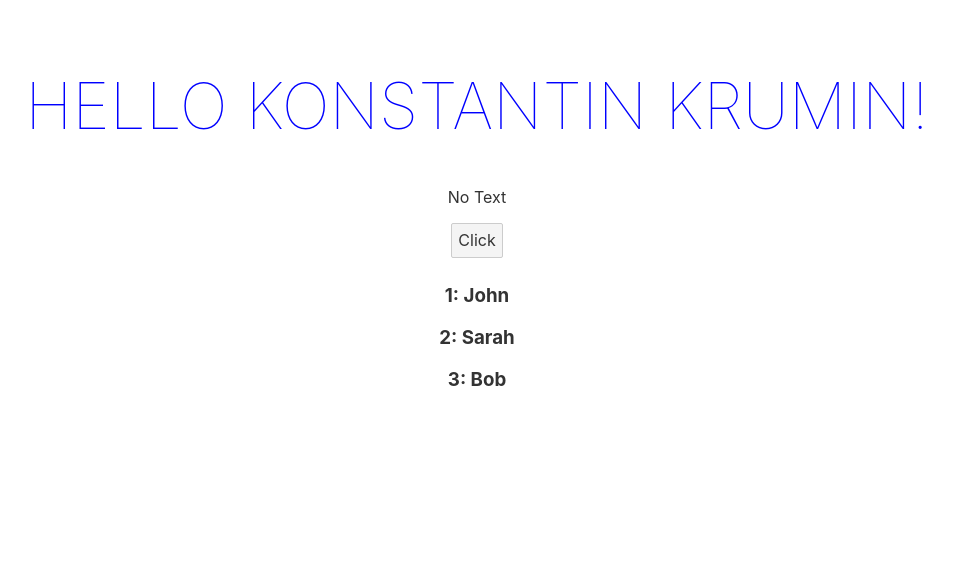
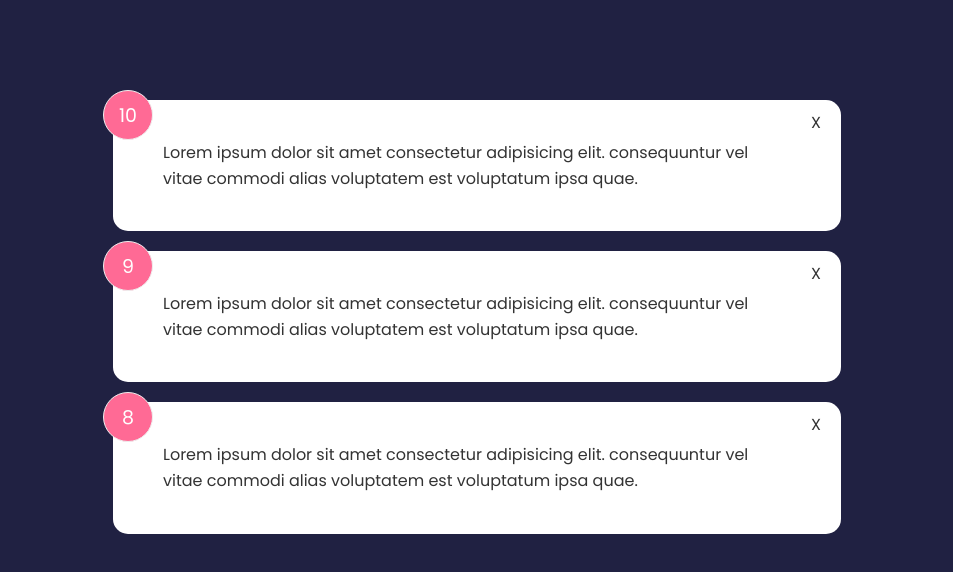
Before and after one commit to konstantinkrumin/svelte-feedback-app, a Svelte app: page / in a window 1280 px wide. Shown: the top 572 px of the page, without its empty margins (163-1116 px from the left). Built offline with nearby package versions, Linux system fonts and the light colour scheme.

Commit message:
adding components and styling

```diff
--- a/public/global.css
+++ b/public/global.css
@@ -1,63 +1,24 @@
-html, body {
-	position: relative;
-	width: 100%;
-	height: 100%;
+@import url('https://fonts.googleapis.com/css2?family=Poppins:wght@400;600;700&display=swap');
+
+* {
+  box-sizing: border-box;
+  margin: 0;
+  padding: 0;
 }
 
 body {
-	color: #333;
-	margin: 0;
-	padding: 8px;
-	box-sizing: border-box;
-	font-family: -apple-system, BlinkMacSystemFont, "Segoe UI", Roboto, Oxygen-Sans, Ubuntu, Cantarell, "Helvetica Neue", sans-serif;
+  font-family: 'Poppins', sans-serif;
+  background-color: #202142;
+  line-height: 1.6;
+  color: #fff;
 }
 
-a {
-	color: rgb(0,100,200);
-	text-decoration: none;
+ul {
+  list-style: none;
 }
 
-a:hover {
-	text-decoration: underline;
+.container {
+  max-width: 768px;
+  margin: 100px auto;
+  padding: 0 20px;
 }
-
-a:visited {
-	color: rgb(0,80,160);
-}
-
-label {
-	display: block;
-}
-
-input, button, select, textarea {
-	font-family: inherit;
-	font-size: inherit;
-	-webkit-padding: 0.4em 0;
-	padding: 0.4em;
-	margin: 0 0 0.5em 0;
-	box-sizing: border-box;
-	border: 1px solid #ccc;
-	border-radius: 2px;
-}
-
-input:disabled {
-	color: #ccc;
-}
-
-button {
-	color: #333;
-	background-color: #f4f4f4;
-	outline: none;
-}
-
-button:disabled {
-	color: #999;
-}
-
-button:not(:disabled):active {
-	background-color: #ddd;
-}
-
-button:focus {
-	border-color: #666;
-}
--- a/src/App.svelte
+++ b/src/App.svelte
@@ -1,65 +1,29 @@
 <script>
-	let firstName = 'Konstantin';
-	let lastName = 'Krumin';
-	let color = 'blue';
-	let showText = false;
-	let users = [
+	import FeedbackList from './components/FeedbackList.svelte';
+
+	let feedback = [
 		{
-			id: '1',
-			name: 'John'
+			id: 1,
+			rating: 10,
+			text: 'Lorem ipsum dolor sit amet consectetur adipisicing elit. consequuntur vel vitae commodi alias voluptatem est voluptatum ipsa quae.',
 		},
 		{
-			id: '2',
-			name: 'Sarah'
+			id: 2,
+			rating: 9,
+			text: 'Lorem ipsum dolor sit amet consectetur adipisicing elit. consequuntur vel vitae commodi alias voluptatem est voluptatum ipsa quae.',
 		},
 		{
-			id: '3',
-			name: 'Bob'
-		}
-	];
-
-	$: name = firstName + ' ' + lastName;
-
-	const toggle = () => {
-		color = color === 'blue' ? 'orange' : 'blue';
-		showText = !showText;
-		users = [...users, { id: '4', name: 'Jen' }]
-	}
+			id: 3,
+			rating: 8,
+			text: 'Lorem ipsum dolor sit amet consectetur adipisicing elit. consequuntur vel vitae commodi alias voluptatem est voluptatum ipsa quae.',
+		},
+	]
 </script>
 
-<main>
-	<h1 style="color: {color}">Hello {name}!</h1>
-	{#if showText}
-		<p>Visit the <a href="https://svelte.dev/tutorial">Svelte tutorial</a> to learn how to build Svelte apps.</p>
-	{:else}
-		<p>No Text</p>
-	{/if}
-
-	<button on:click={toggle}>Click</button>
-
-	{#each users as user (user.id)}
-		<h3>{user.id}: {user.name}</h3>
-	{/each}
+<main class="container">
+	<FeedbackList {feedback} />
 </main>
 
 <style>
-	main {
-		text-align: center;
-		padding: 1em;
-		max-width: 240px;
-		margin: 0 auto;
-	}
 
-	h1 {
-		color: #ff3e00;
-		text-transform: uppercase;
-		font-size: 4em;
-		font-weight: 100;
-	}
-
-	@media (min-width: 640px) {
-		main {
-			max-width: none;
-		}
-	}
 </style>
--- /dev/null
+++ b/src/components/Card.svelte
@@ -0,0 +1,14 @@
+<div class="card">
+    <slot></slot>
+</div>
+
+<style>
+    .card {
+        background-color: #fff;
+        color: #333;
+        border-radius: 15px;
+        padding: 40px 50px;
+        margin: 20px 0;
+        position: relative;
+    }
+</style>
--- /dev/null
+++ b/src/components/FeedbackItem.svelte
@@ -0,0 +1,39 @@
+<script>
+    import Card from './Card.svelte'
+    export let item;
+</script>
+
+<Card>
+    <div class="num-display">
+        {item.rating}
+    </div>
+    <div class="close">X</div>
+    <p class="text-display">
+        {item.text}
+    </p>
+</Card>
+
+<style>
+    .num-display {
+        position: absolute;
+        top: -10px;
+        left: -10px;
+        width: 50px;
+        height: 50px;
+        background: #ff6a95;
+        color: #fff;
+        border: 1px #eee solid;
+        border-radius: 50%;
+        padding: 10px;
+        text-align: center;
+        font-size: 19px;
+    }
+    .close {
+        position: absolute;
+        top: 10px;
+        right: 20px;
+        cursor: pointer;
+        background: none;
+        border: none;
+    }
+</style>
--- /dev/null
+++ b/src/components/FeedbackList.svelte
@@ -0,0 +1,10 @@
+<script>
+    import FeedbackItem from './FeedbackItem.svelte';
+    export let feedback = [];
+
+    console.log(feedback)
+</script>
+
+{#each feedback as fb (fb.id)}
+    <FeedbackItem item={fb} />
+{/each}
```
